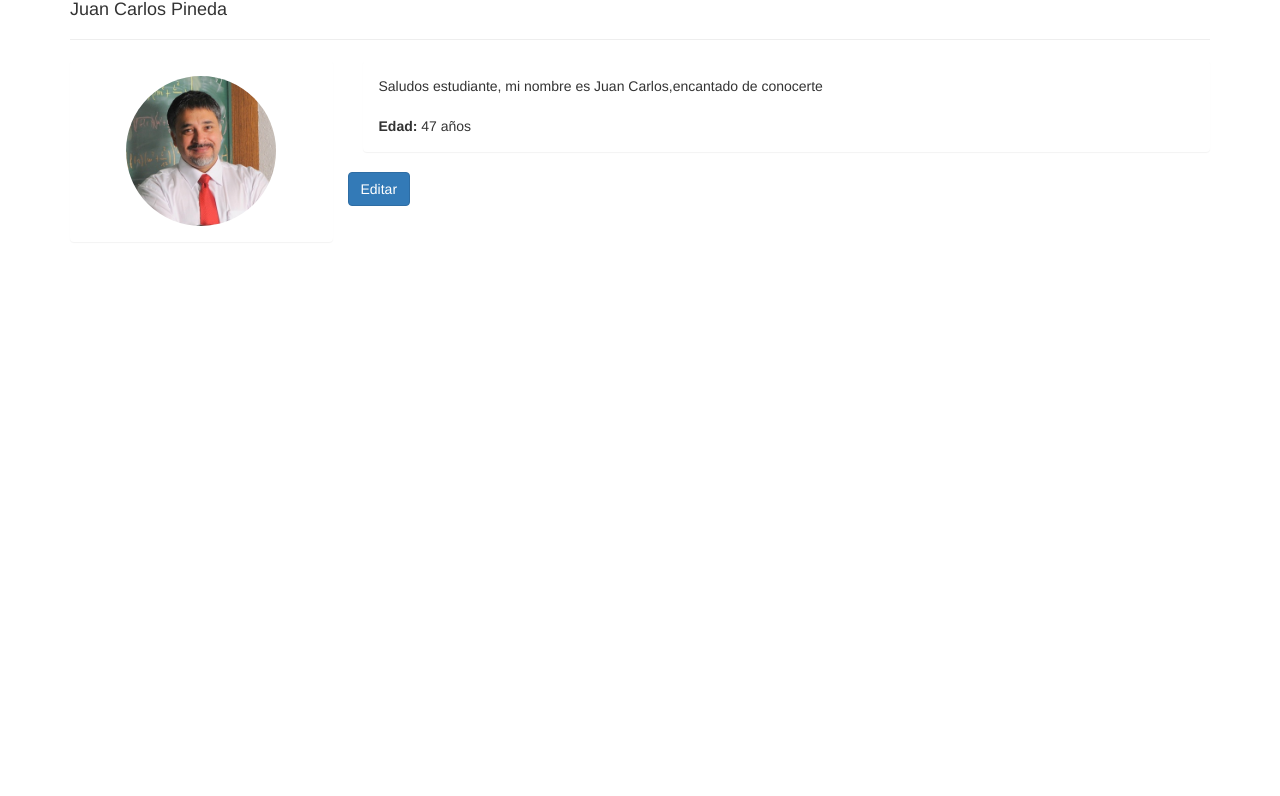
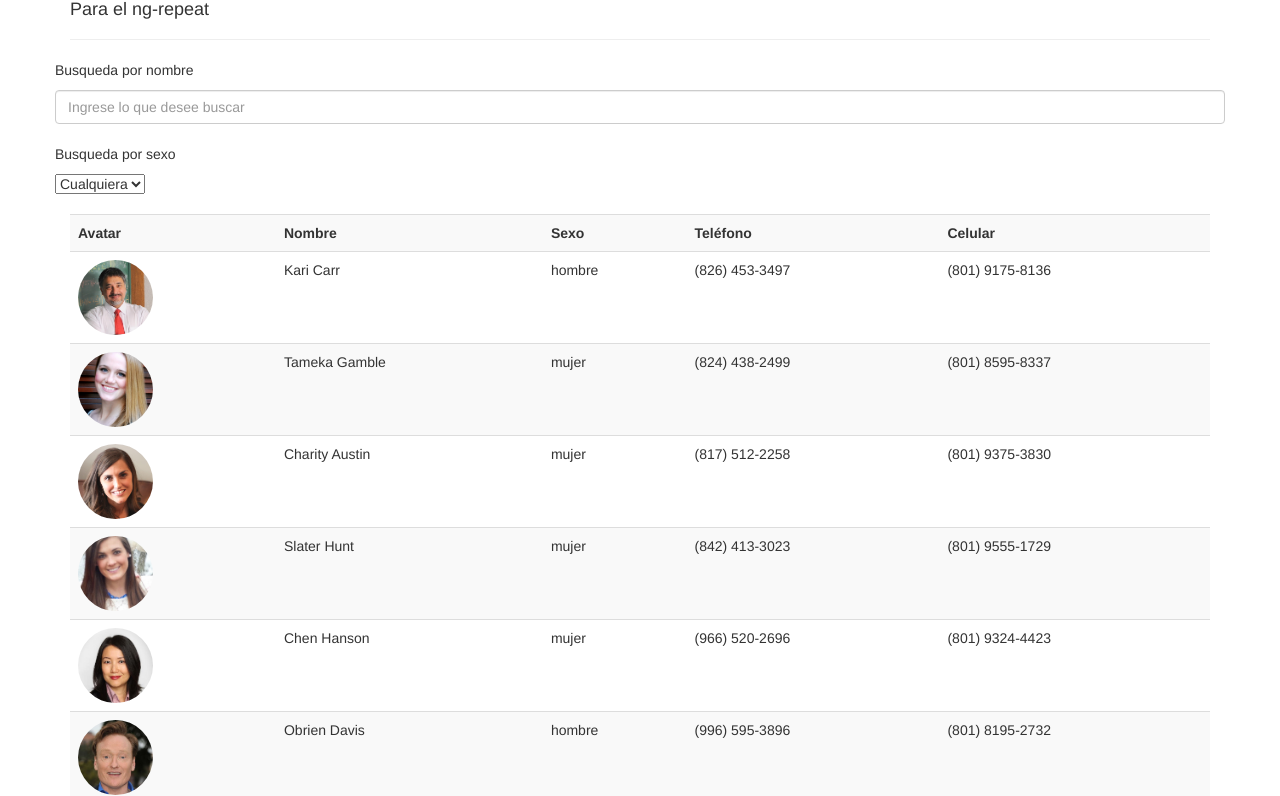
Before and after one commit to samiadelgado/search-list, a plain HTML site: page index.html in a window 1280 px wide. Shown: the part 70-866 px from the top of the page. Before the commit the page ends 800 px from the top, so only its background shows below. Drawn offline with Linux system fonts and the light colour scheme.

Commit message:
Add files via upload

```diff
--- a/index.html
+++ b/index.html
@@ -2,73 +2,70 @@
 <html ng-app="universidadApp">
     <head>
         <meta http-equiv="Content-Type" content="text/html; charset=UTF-8" />
-        <title>Ejercicio 02 - Profesor</title>
+        <title>Filtros - ng-repeat</title>
 
 
         <!-- Incluir Bootstrap -->
         <link rel="stylesheet" href="css/bootstrap.min.css">
 
-         <!-- Incluir Animate -->
+        <!-- Animate.css -->
         <link rel="stylesheet" href="css/animate.css">
 
         <!-- Incluir AngularJS -->
         <script src="js/lib/angular.min.js"></script>
+
         <script src="js/app.js"></script>
 
+        <style>
+            .avatar{
+                width: 75px;
+                height: 75px;
+            }
 
+        </style>
 
     </head>
     <body>
 
-        <div class="container" ng-controller="profesorCtrl as profe">
-            <h1>Profesor</h1>
-            <h4>{{profesor.nombre}}</h4>
+        <div class="container" ng-controller="listadoCtrl">
+
+            <h1>Filtros</h1>
+            <h4>Para el ng-repeat</h4>
             <hr>
+            <div class="row">
+                <p>Busqueda por nombre</p>
+                <input type="text" ng-model="busqueda.nombre" class="form-control" placeholder="Ingrese lo que desee buscar">
+                <br>
+                 <p>Busqueda por sexo</p>
+                 <select ng-model="busqueda.sexo">
+                    <option value="">Cualquiera</option>
+                    <option value="hombre">Hombre</option>
+                    <option value="mujer">Mujer</option>
+                 </select>
+            </div>
+            <br>
+            <table class="table table-striped">
+                <tr>
+                    <th>Avatar</th>
+                    <th>Nombre</th>
+                    <th>Sexo</th>
+                    <th>Teléfono</th>
+                    <th>Celular</th>
+                </tr>
+                <tr ng-repeat="personal in personas | filter: busqueda">
+                    <td><img ng-src="img/{{personal.avatar}}" alt="" class="avatar img-circle"></td>
+                    <td>{{personal.nombre}}</td>
+                    <td>{{personal.sexo}}</td>
+                    <td>{{personal.telefono}}</td>
+                    <td>{{personal.celular}}</td>
+                </tr>
+            </table>
 
-            <div class="row">
-                <!-- Div que contiene la imagen del profesor -->
-                <div class="col-sm-3">
-                    <section class="panel">
-                        <div class="panel-body" align="center">
-                            <img ng-src="{{profesor.foto}}" class="img-circle" alt="" width="150px" height="150px">
-                        </div>
-                    </section>
-                </div>
 
-                <!-- Div, donde se mostrará la bio del profesor -->
-                <div class="col-sm-9">
-                    <section class="panel">
-                        <div class="panel-body">
-                            {{profesor.bio}}
-                            <br>
-                            <br>
-                            <strong>Edad:</strong> {{profesor.edad}} años
-                        </div>
-                    </section>
-                </div>
-                <button class="btn btn-primary" ng-click="EditarProfesor()">Editar</button>
-            </div>
 
-            <div class="row animated fadeIn fast" ng-show="mostrarCaja">
-                <div class="col-sm-6">
-                    <section class="panel">
-                        <div class="panel-body">
-                            <p>Nombre</p>
-                            <input type="text" class="form-control" ng-model="editando.nombre">
-                            <br>
-                            <p>Edad</p>
-                            <input type="text" class="form-control" ng-model="editando.edad">
-                            <br>
-                            <p>Bio</p>
-                            <textarea class="form-control" ng-model="editando.bio"></textarea>
-                            <br><br>
-                              <button class="btn btn-primary" ng-click="GuardarCambios()">Guardar</button>
-                              <button class="btn btn-danger" ng-click="CancelarCambios()">Cancelar</button>
-                        </div>
-                    </section>
-                </div>
-            </div>
-        </div>
+
+
+        </div><!-- fin del listadoCtrl -->
 
     </body>
 </html>
--- a/js/app.js
+++ b/js/app.js
@@ -1,36 +1,101 @@
-var app = angular.module('universidadApp', []);
+(function(){
 
-app.controller('profesorCtrl',function ($scope) {
+var app = angular.module('universidadApp',[ ]);
 
-	$scope.profesor = profesorData;
-	$scope.editando={};
-	$scope.mostrarCaja = false;
 
-	$scope.EditarProfesor = function(){
 
-		angular.copy($scope.profesor, $scope.editando);
-		$scope.mostrarCaja = true;
+app.controller('listadoCtrl', ['$scope', function($scope){
 
-	}
 
-	$scope.GuardarCambios = function(){
+$scope.personas=[
+      {
+        "id": 0,
+        "sexo": "hombre",
+        "nombre": "Kari Carr",
+        "avatar": "kari.jpg",
+        "telefono": "(826) 453-3497",
+        "celular": "(801) 9175-8136"
+      },
+      {
+        "id": 1,
+        "sexo": "mujer",
+        "nombre": "Tameka Gamble",
+        "avatar": "tameka.jpg",
+        "telefono": "(824) 438-2499",
+        "celular": "(801) 8595-8337"
+      },
+      {
+        "id": 2,
+        "sexo": "mujer",
+        "nombre": "Charity Austin",
+        "avatar": "charity.jpg",
+        "telefono": "(817) 512-2258",
+        "celular": "(801) 9375-3830"
+      },
+      {
+        "id": 3,
+        "sexo": "mujer",
+        "nombre": "Slater Hunt",
+        "avatar": "slater.jpg",
+        "telefono": "(842) 413-3023",
+        "celular": "(801) 9555-1729"
+      },
+      {
+        "id": 4,
+        "sexo": "mujer",
+        "nombre": "Chen Hanson",
+        "avatar": "chen.jpg",
+        "telefono": "(966) 520-2696",
+        "celular": "(801) 9324-4423"
+      },
+      {
+        "id": 5,
+        "sexo": "hombre",
+        "nombre": "Obrien Davis",
+        "avatar": "obrien.jpg",
+        "telefono": "(996) 595-3896",
+        "celular": "(801) 8195-2732"
+      },
+      {
+        "id": 6,
+        "sexo": "hombre",
+        "nombre": "Le Haley",
+        "avatar": "le.jpg",
+        "telefono": "(967) 527-3286",
+        "celular": "(801) 8074-5225"
+      },
+      {
+        "id": 7,
+        "sexo": "hombre",
+        "nombre": "Lester Carney",
+        "avatar": "lester.jpg",
+        "telefono": "(994) 465-3542",
+        "celular": "(801) 9044-7522"
+      },
+      {
+        "id": 8,
+        "sexo": "hombre",
+        "nombre": "Rosario Perry",
+        "avatar": "rosario.jpg",
+        "telefono": "(848) 499-2977",
+        "celular": "(801) 8495-0625"
+      },
+      {
+        "id": 9,
+        "sexo": "mujer",
+        "nombre": "Marilyn Huber",
+        "avatar": "marilyn.jpg",
+        "telefono": "(982) 580-3235",
+        "celular": "(801) 8184-2624"
+      }
+    ];
 
-		angular.copy($scope.editando, $scope.profesor);
-		$scope.mostrarCaja = false;
 
-	}
 
-	$scope.CancelarCambios = function(){
+}]);
 
-		$scope.editando = {};
-		$scope.mostrarCaja = false;
 
-	}
-});
 
-var profesorData = {
-	nombre: "Juan Carlos Pineda",
-	bio: "Saludos estudiante, mi nombre es Juan Carlos,encantado de conocerte",
-	edad: 47,
-	foto: "img/juancarlos.jpg"
-}
+
+
+})();
```
Also changed, not shown: img/charity.jpg (added), img/chen.jpg (added), img/kari.jpg (added), img/le.jpg (added), img/lester.jpg (added), img/marilyn.jpg (added), img/obrien.jpg (added), img/rosario.jpg (added), img/slater.jpg (added), img/tameka.jpg (added).
